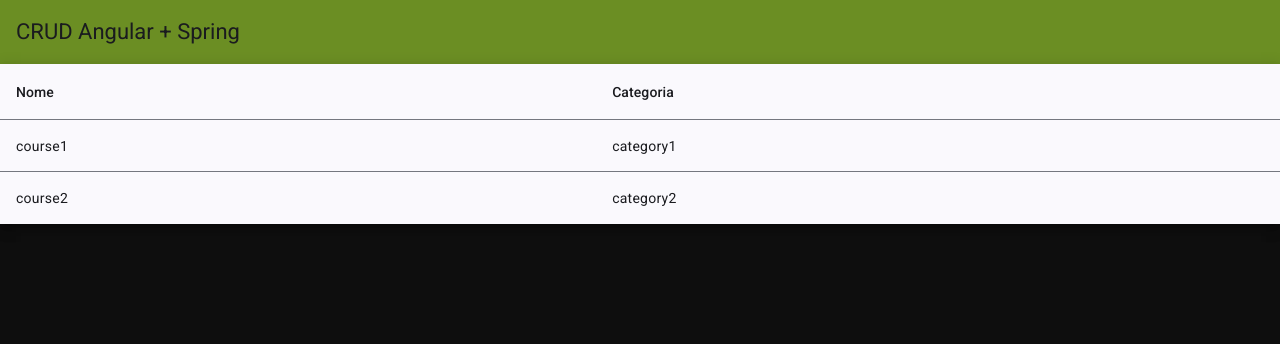
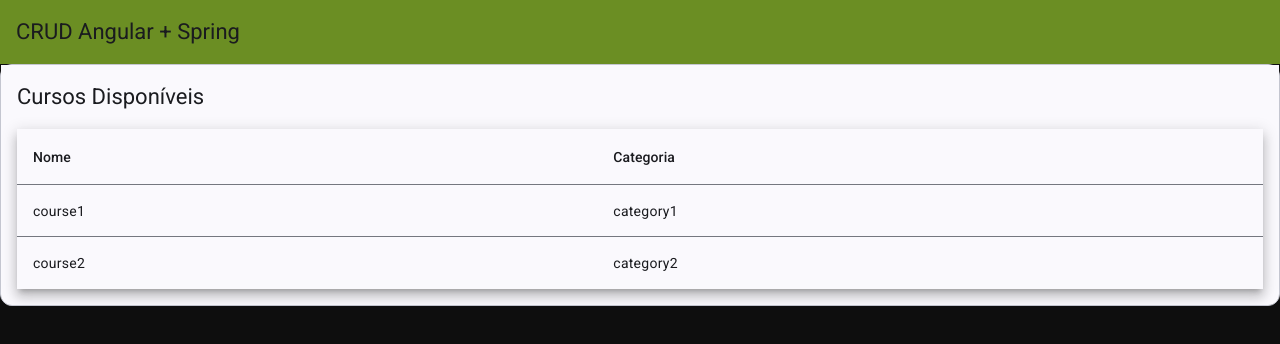
Before and after one commit to lugonpedro/angular-study, an Angular app: page / in a window 1280 px wide. Shown: the top 344 px of the page. Built offline with nearby package versions, Linux system fonts and the light colour scheme.

Commit message:
feat(): add new modules and refac material modules to app-material module

```diff
--- a/src/app/courses/courses/courses.component.html
+++ b/src/app/courses/courses/courses.component.html
@@ -1,3 +1,7 @@
+<mat-card appearance="outlined">
+  <mat-toolbar>Cursos Disponíveis</mat-toolbar>
+
+  <mat-card-content>
     <table mat-table [dataSource]="courses" class="mat-elevation-z8">
       <ng-container matColumnDef="name">
         <th mat-header-cell *matHeaderCellDef>Nome</th>
@@ -12,3 +16,5 @@
       <tr mat-header-row *matHeaderRowDef="displayedColumns"></tr>
       <tr mat-row *matRowDef="let row; columns: displayedColumns"></tr>
     </table>
+  </mat-card-content>
+</mat-card>
--- a/src/app/courses/courses/courses.component.scss
+++ b/src/app/courses/courses/courses.component.scss
@@ -0,0 +1,3 @@
+table {
+  width: 100%;
+}
--- a/src/app/courses/courses/courses.component.ts
+++ b/src/app/courses/courses/courses.component.ts
@@ -1,11 +1,11 @@
 import { Component, OnInit } from "@angular/core";
-import { MatTableModule } from "@angular/material/table";
+import { AppMaterialModule } from "../../@shared/app-material/app-material.module";
 import { Course } from "../model/course";
 
 @Component({
   selector: "app-courses",
   standalone: true,
-  imports: [MatTableModule],
+  imports: [AppMaterialModule],
   templateUrl: "./courses.component.html",
   styleUrl: "./courses.component.scss",
 })
```
Also changed, not shown: src/app/@shared/app-material/app-material.module.ts (added, +9 -0 lines). Lines whose indentation alone changed are shown as unchanged.
